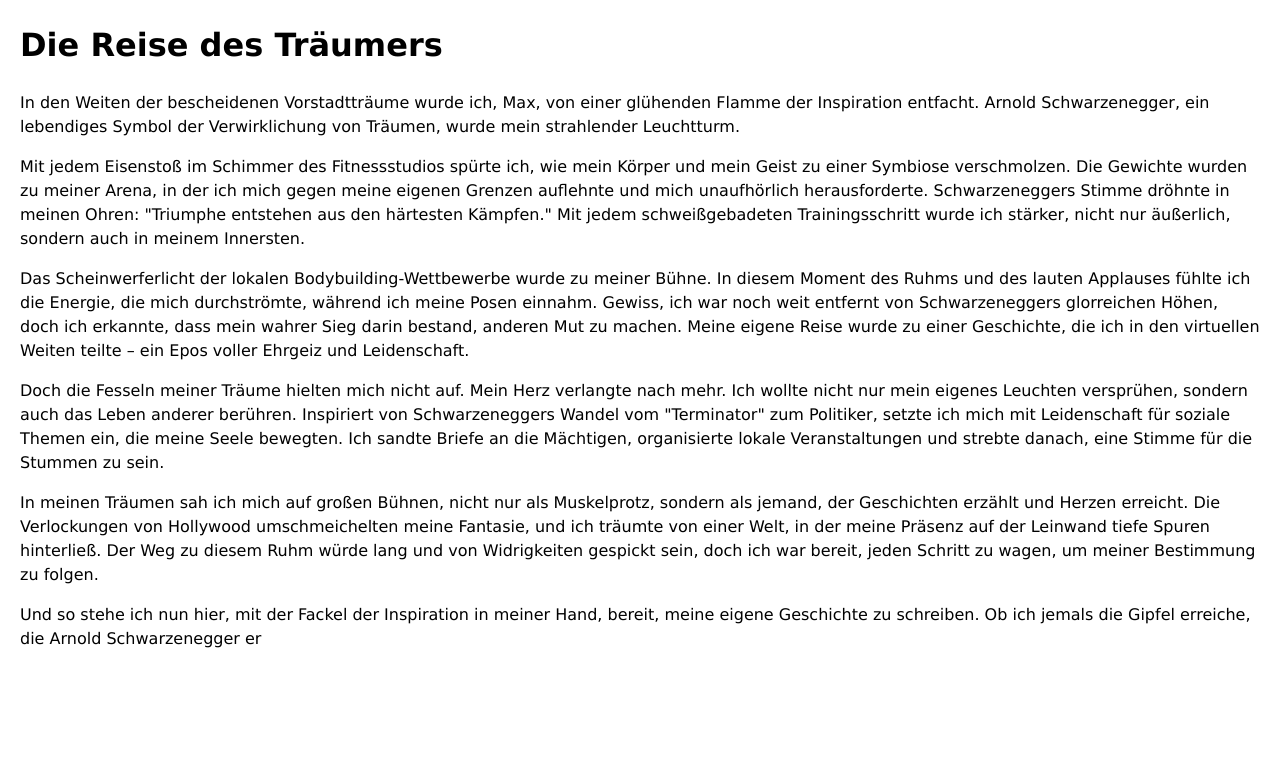
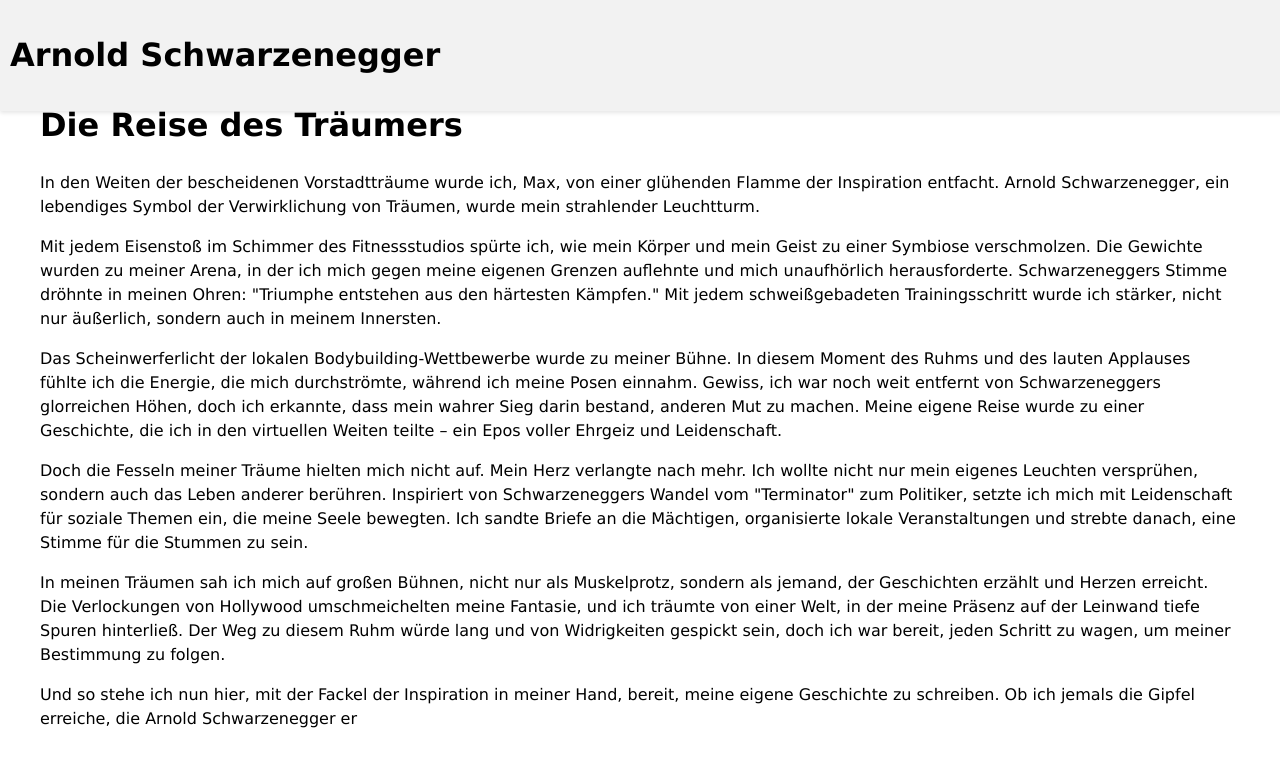
Before and after one commit to EliasWah/EliasWah.github.io, a plain HTML site: page index.html in a window 1280 px wide. Drawn offline with Linux system fonts and the light colour scheme.

Commit message:
Feste Kopfzeile

```diff
--- a/index.html
+++ b/index.html
@@ -1,5 +1,6 @@
 <!DOCTYPE html>
 <html>
+
 <head>
     <meta name="google-site-verification" content="IKLUs8Eq8ExKVOsG2c0i9Jii6oTS-wWjwhJea94ultU" />
     <title>Die Reise des Träumers</title>
@@ -9,18 +10,60 @@
             line-height: 1.5;
             margin: 20px;
         }
+
+        .kopfzeile {
+            position: fixed;
+            top: 0;
+            left: 0;
+            width: 100%;
+            background-color: #f2f2f2;
+            padding: 10px;
+            box-shadow: 0 2px 4px rgba(0, 0, 0, 0.1);
+        }
+
+        .content {
+            margin-top: 60px;
+            /* Platz für die feste Kopfzeile */
+            padding: 20px;
+        }
     </style>
 </head>
+
 <body>
+    <div class="kopfzeile">
+        <h1>Arnold Schwarzenegger</h1>
+    </div>
+    <div class="content">
         <h1>Die Reise des Träumers</h1>
-  <p>In den Weiten der bescheidenen Vorstadtträume wurde ich, Max, von einer glühenden Flamme der Inspiration entfacht. Arnold Schwarzenegger, ein lebendiges Symbol der Verwirklichung von Träumen, wurde mein strahlender Leuchtturm.</p>
+        <p>In den Weiten der bescheidenen Vorstadtträume wurde ich, Max, von einer glühenden Flamme der Inspiration
+            entfacht. Arnold Schwarzenegger, ein lebendiges Symbol der Verwirklichung von Träumen, wurde mein
+            strahlender Leuchtturm.</p>
 
-  <p>Mit jedem Eisenstoß im Schimmer des Fitnessstudios spürte ich, wie mein Körper und mein Geist zu einer Symbiose verschmolzen. Die Gewichte wurden zu meiner Arena, in der ich mich gegen meine eigenen Grenzen auflehnte und mich unaufhörlich herausforderte. Schwarzeneggers Stimme dröhnte in meinen Ohren: "Triumphe entstehen aus den härtesten Kämpfen." Mit jedem schweißgebadeten Trainingsschritt wurde ich stärker, nicht nur äußerlich, sondern auch in meinem Innersten.</p>
+        <p>Mit jedem Eisenstoß im Schimmer des Fitnessstudios spürte ich, wie mein Körper und mein Geist zu einer
+            Symbiose verschmolzen. Die Gewichte wurden zu meiner Arena, in der ich mich gegen meine eigenen Grenzen
+            auflehnte und mich unaufhörlich herausforderte. Schwarzeneggers Stimme dröhnte in meinen Ohren: "Triumphe
+            entstehen aus den härtesten Kämpfen." Mit jedem schweißgebadeten Trainingsschritt wurde ich stärker, nicht
+            nur äußerlich, sondern auch in meinem Innersten.</p>
 
-  <p>Das Scheinwerferlicht der lokalen Bodybuilding-Wettbewerbe wurde zu meiner Bühne. In diesem Moment des Ruhms und des lauten Applauses fühlte ich die Energie, die mich durchströmte, während ich meine Posen einnahm. Gewiss, ich war noch weit entfernt von Schwarzeneggers glorreichen Höhen, doch ich erkannte, dass mein wahrer Sieg darin bestand, anderen Mut zu machen. Meine eigene Reise wurde zu einer Geschichte, die ich in den virtuellen Weiten teilte – ein Epos voller Ehrgeiz und Leidenschaft.</p>
+        <p>Das Scheinwerferlicht der lokalen Bodybuilding-Wettbewerbe wurde zu meiner Bühne. In diesem Moment des Ruhms
+            und des lauten Applauses fühlte ich die Energie, die mich durchströmte, während ich meine Posen einnahm.
+            Gewiss, ich war noch weit entfernt von Schwarzeneggers glorreichen Höhen, doch ich erkannte, dass mein
+            wahrer Sieg darin bestand, anderen Mut zu machen. Meine eigene Reise wurde zu einer Geschichte, die ich in
+            den virtuellen Weiten teilte – ein Epos voller Ehrgeiz und Leidenschaft.</p>
 
-  <p>Doch die Fesseln meiner Träume hielten mich nicht auf. Mein Herz verlangte nach mehr. Ich wollte nicht nur mein eigenes Leuchten versprühen, sondern auch das Leben anderer berühren. Inspiriert von Schwarzeneggers Wandel vom "Terminator" zum Politiker, setzte ich mich mit Leidenschaft für soziale Themen ein, die meine Seele bewegten. Ich sandte Briefe an die Mächtigen, organisierte lokale Veranstaltungen und strebte danach, eine Stimme für die Stummen zu sein.</p>
+        <p>Doch die Fesseln meiner Träume hielten mich nicht auf. Mein Herz verlangte nach mehr. Ich wollte nicht nur
+            mein eigenes Leuchten versprühen, sondern auch das Leben anderer berühren. Inspiriert von Schwarzeneggers
+            Wandel vom "Terminator" zum Politiker, setzte ich mich mit Leidenschaft für soziale Themen ein, die meine
+            Seele bewegten. Ich sandte Briefe an die Mächtigen, organisierte lokale Veranstaltungen und strebte danach,
+            eine Stimme für die Stummen zu sein.</p>
 
-  <p>In meinen Träumen sah ich mich auf großen Bühnen, nicht nur als Muskelprotz, sondern als jemand, der Geschichten erzählt und Herzen erreicht. Die Verlockungen von Hollywood umschmeichelten meine Fantasie, und ich träumte von einer Welt, in der meine Präsenz auf der Leinwand tiefe Spuren hinterließ. Der Weg zu diesem Ruhm würde lang und von Widrigkeiten gespickt sein, doch ich war bereit, jeden Schritt zu wagen, um meiner Bestimmung zu folgen.</p>
+        <p>In meinen Träumen sah ich mich auf großen Bühnen, nicht nur als Muskelprotz, sondern als jemand, der
+            Geschichten erzählt und Herzen erreicht. Die Verlockungen von Hollywood umschmeichelten meine Fantasie, und
+            ich träumte von einer Welt, in der meine Präsenz auf der Leinwand tiefe Spuren hinterließ. Der Weg zu diesem
+            Ruhm würde lang und von Widrigkeiten gespickt sein, doch ich war bereit, jeden Schritt zu wagen, um meiner
+            Bestimmung zu folgen.</p>
 
-  <p>Und so stehe ich nun hier, mit der Fackel der Inspiration in meiner Hand, bereit, meine eigene Geschichte zu schreiben. Ob ich jemals die Gipfel erreiche, die Arnold Schwarzenegger er
+        <p>Und so stehe ich nun hier, mit der Fackel der Inspiration in meiner Hand, bereit, meine eigene Geschichte zu
+            schreiben. Ob ich jemals die Gipfel erreiche, die Arnold Schwarzenegger er
+    </div>
+</body>
```
Lines whose indentation alone changed are shown as unchanged.
